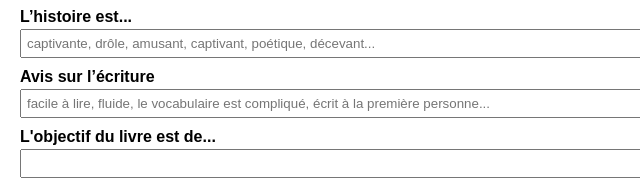
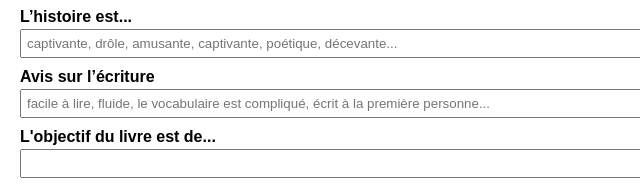
Before and after one commit to Cdiclorisseaux/version3, a plain HTML site: page index.html in a window 1280 px wide. Shown: the part 791-976 px from the top of the page, 0-640 px from the left. Drawn offline with Linux system fonts and the light colour scheme.

Commit message:
Update index.html

```diff
--- a/index.html
+++ b/index.html
@@ -63,7 +63,7 @@
       <span data-value="1">★</span><span data-value="2">★</span><span data-value="3">★</span><span data-value="4">★</span><span data-value="5">★</span>
     </div>
     <label>L’histoire est...</label>
-    <input type="text" id="qualificatif" placeholder="captivante, drôle, amusant, captivant, poétique, décevant...">
+    <input type="text" id="qualificatif" placeholder="captivante, drôle, amusante, captivante, poétique, décevante...">
     <label>Avis sur l’écriture</label>
     <input type="text" id="ecriture" placeholder="facile à lire, fluide, le vocabulaire est compliqué, écrit à la première personne...">
     <label>L'objectif du livre est de...</label>
```
